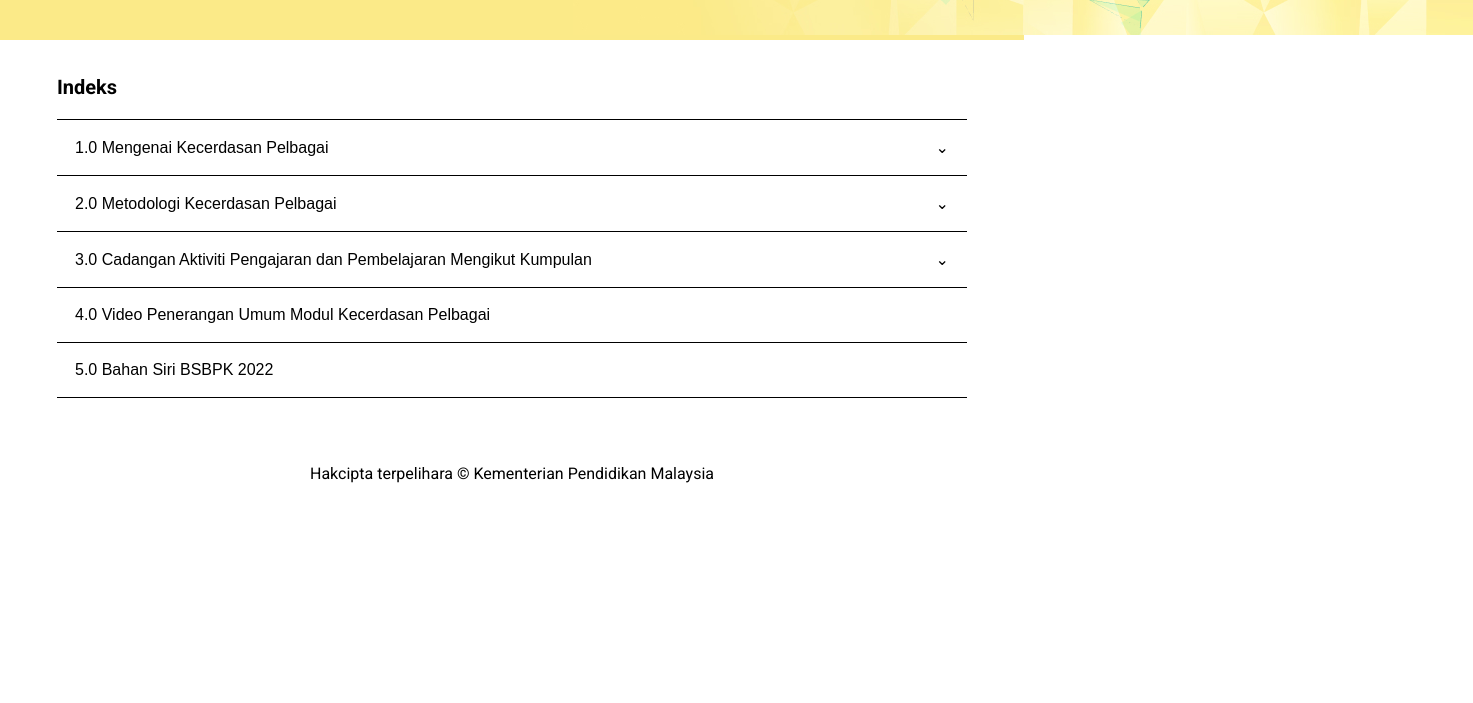
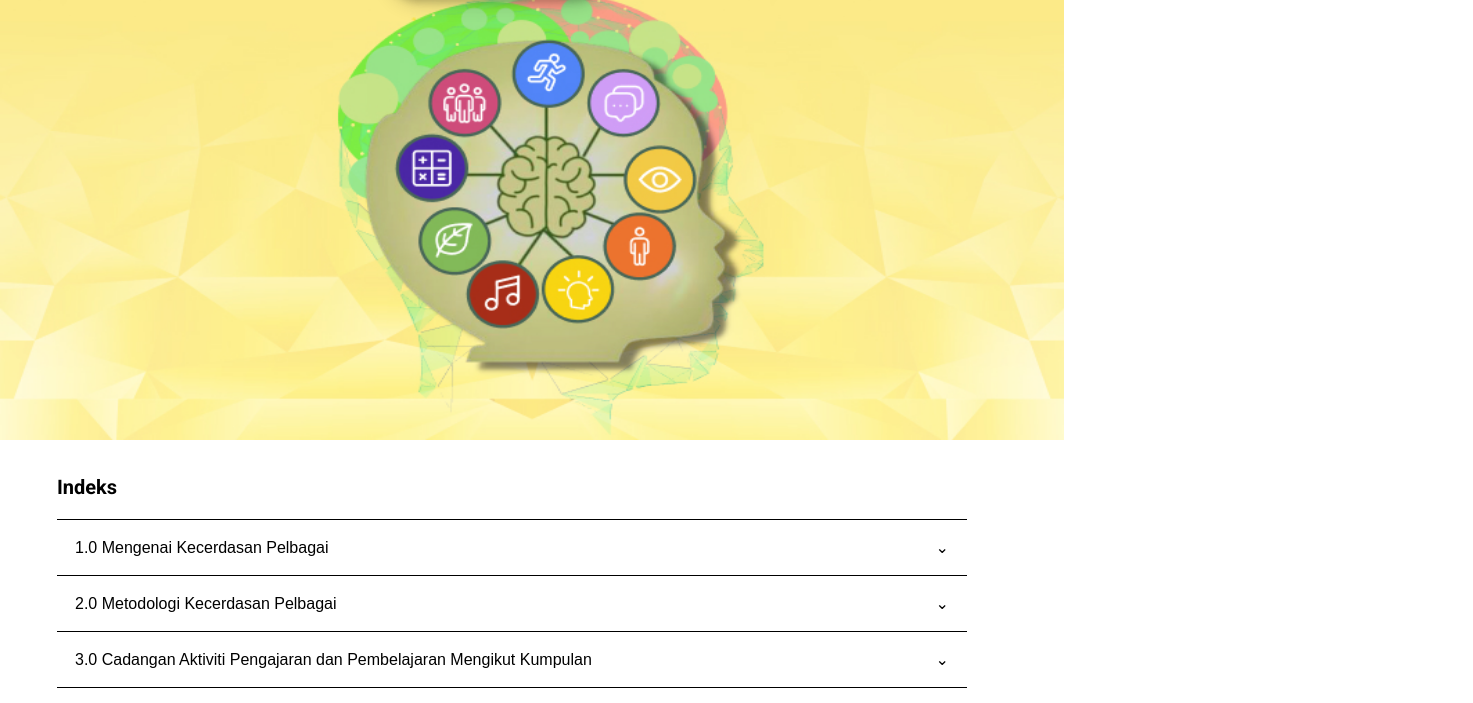
Before and after one commit to izueibrahim/module-interactive-kecerdasan-pelbagai, a plain HTML site: page index.html in a window 1024 px wide. Shown: the part 465-1168 px from the top of the page, 1473 px wide, since content can reach past the window. Before the commit the page ends 1015 px from the top, so only its background shows below. Drawn offline with nearby package versions, Linux system fonts and the light colour scheme.

Commit message:
tablet 1024px

```diff
--- a/all-css/style-all.css
+++ b/all-css/style-all.css
@@ -2129,11 +2129,25 @@ video {
   }
 }
 
-@media (min-width : 1024px) and (max-width: 1281px) {
+@media (min-width : 1024px) and (max-width: 1279px) {
 
   /*****************************************************************/
   /* LAYOUT */
   /*****************************************************************/
+
+  .hero-tablet {
+    height: 855px;
+    width: 100%;
+    display: flex;
+    flex-direction: column;
+    align-items: center;
+    text-align: center;
+    padding: 50px 20px 0 20px;
+    background-repeat: no-repeat;
+    background-image: url("../img/cover-tablet-kecerdasan-pelbagai.jpg");
+    background-size: 100% 100%;
+    /* background-color: var(--light-primary-02); */
+  }
 
   .page-header-top {
     padding: 1rem 3rem;
@@ -2285,6 +2299,10 @@ video {
     min-height: 550px;
   }
 
+  .tablet-hide {
+    display: none;
+  }
+
 }
 /*
 @media (max-width: 1023px){
```
